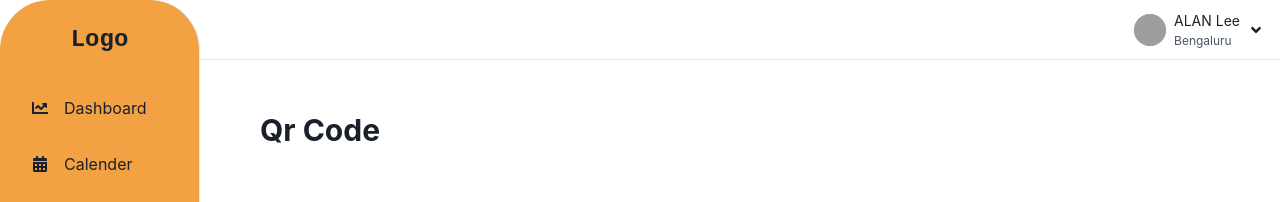
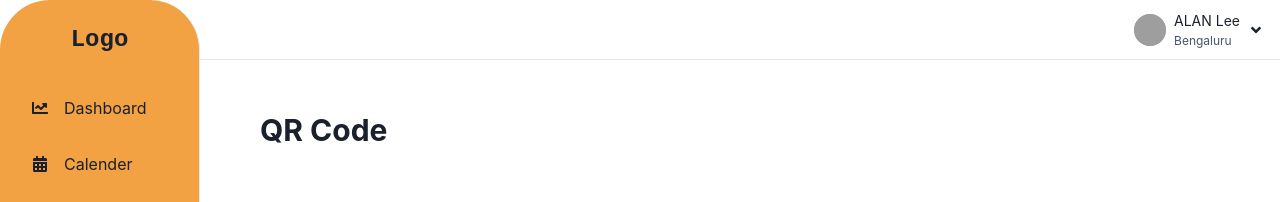
Before and after one commit to prajwalmadhav/Audire-frontend, a React (Create React App) app: page /qrcode in a window 1280 px wide. Shown: the top 202 px of the page. Built offline with nearby package versions, Linux system fonts and the light colour scheme; grey boxes are pictures that could not be loaded.

Commit message:
QR page update

```diff
--- a/src/Components/Qrcode.tsx
+++ b/src/Components/Qrcode.tsx
@@ -44,7 +44,7 @@ export default function Component() {
               direction={{ base: "row", md: "column" , lg: "column" }}
           >
             <Heading  mb={"4rem"} mt={-30} fontSize='30px'>
-              Qr Code
+              QR Code
             </Heading>
           </Flex>
 
```
